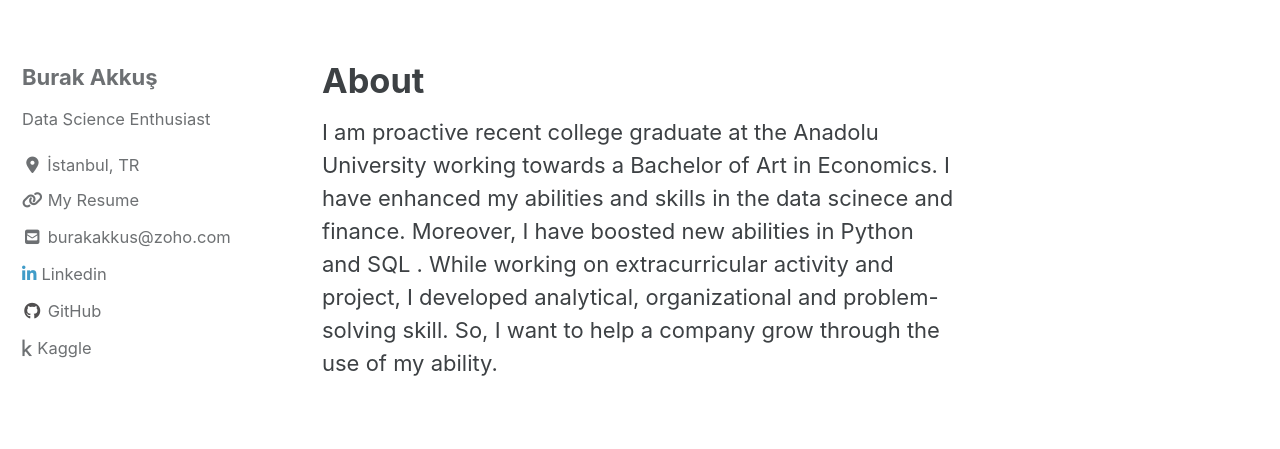
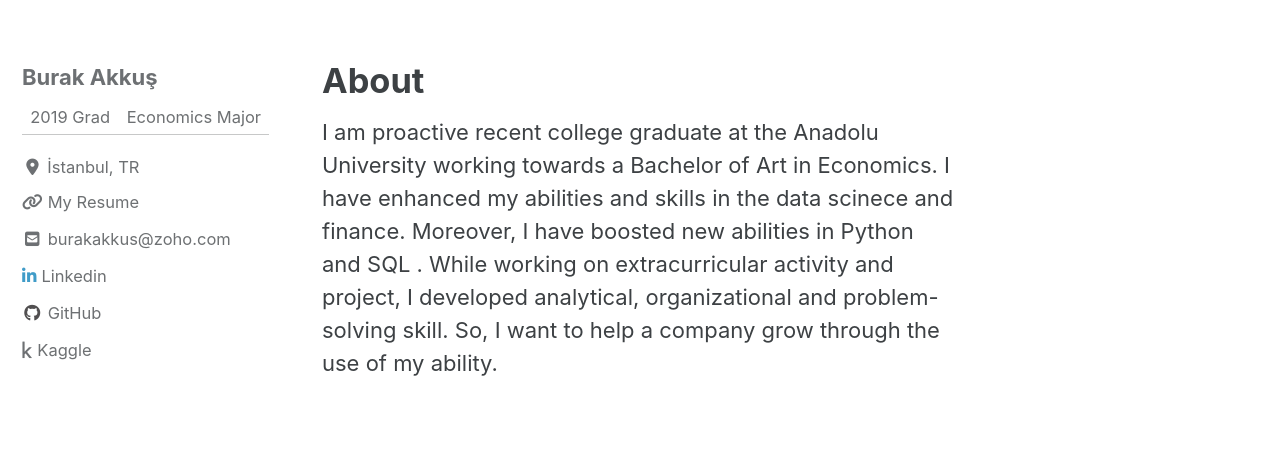
Before and after one commit to akkusburak/akkusburak.github.io, a Jekyll site: the page built from _pages/about.md, in a window 1280 px wide. Shown: the part 449-898 px from the top of the page. Built offline with Jekyll 4.4.1, drawn with Linux system fonts in a browser that asks for light colours; cached includes are drawn as plain includes; nearby versions of some CDN libraries.

Commit message:
Initial commit

```diff
--- a/_config.yml
+++ b/_config.yml
@@ -95,7 +95,7 @@ analytics:
 author:
   name             : "Burak Akkuş"
   avatar           : #"/assets/images/bio-photo.jpg"
-  bio              : "Data Science Enthusiast"
+  bio              : "2019 Grad | Economics Major"
   location         : "İstanbul, TR"
   email            :
   links:
```
